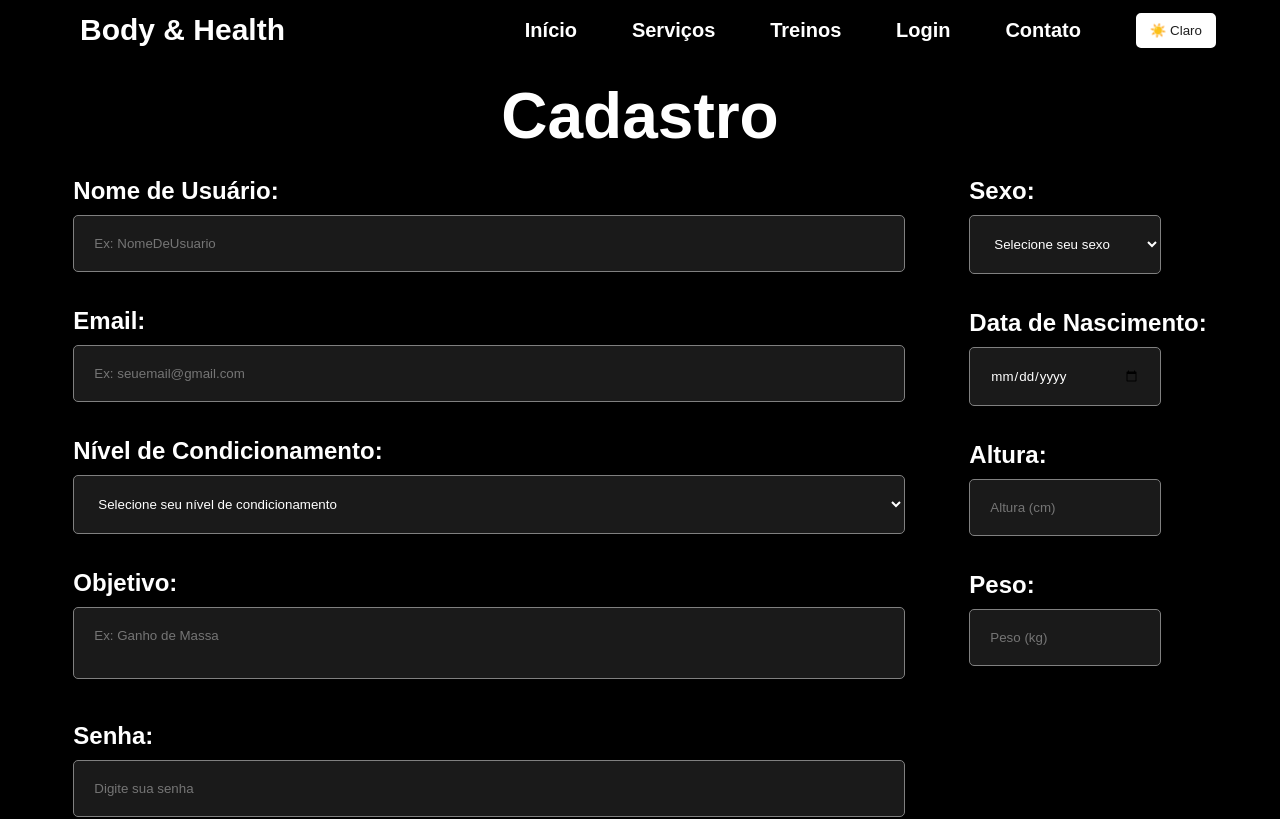
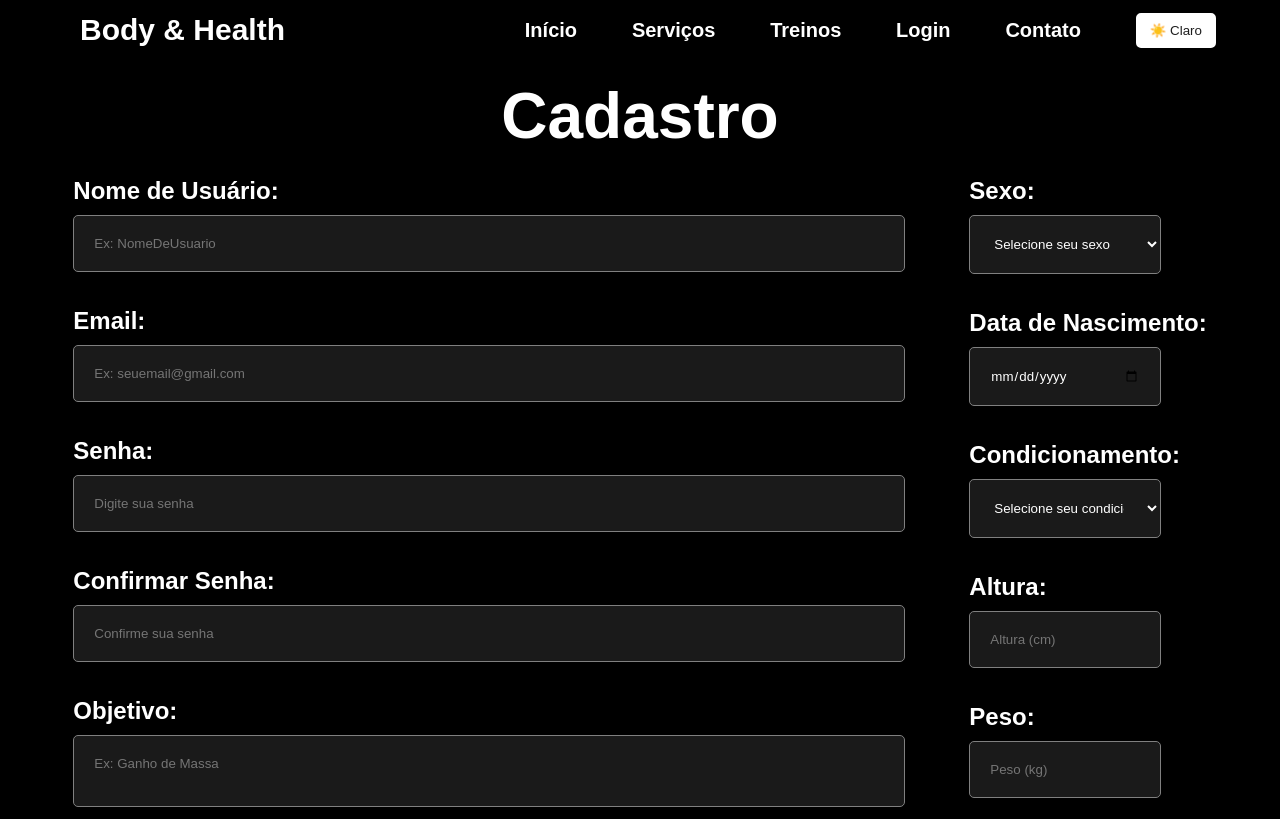
Before and after one commit to Vinirocha388/bodyhealthy-web, a Next.js app: page /cadastro in a window 1280 px wide. Shown: the top 819 px of the page. Built offline with nearby package versions, Linux system fonts and the light colour scheme; no server answers.

Commit message:
refactor: cadastro page

```diff
--- a/src/app/cadastro/page.jsx
+++ b/src/app/cadastro/page.jsx
@@ -118,35 +118,6 @@ export default function Cadastro() {
                 </div>
 
                 <div className={styles.cadastroTopic}>
-                  <h2 className={styles.topicTitle}>Nível de Condicionamento:</h2>
-                  <select
-                    name="conditioning"
-                    className={styles.cadastroCondicionamentoInput}
-                    value={formData.conditioning}
-                    onChange={handleChange}
-                  >
-                    <option value="" disabled>
-                      Selecione seu nível de condicionamento
-                    </option>
-                    <option value="Iniciante">Iniciante</option>
-                    <option value="Intermediário">Intermediário</option>
-                    <option value="Avançado">Avançado</option>
-                  </select>
-                </div>
-
-                <div className={styles.cadastroTopic}>
-                  <h2 className={styles.topicTitle}>Objetivo:</h2>
-                  <textarea
-                    name="descriptionObjective"
-                    type="text"
-                    placeholder="Ex: Ganho de Massa"
-                    className={styles.cadastroObjetivoInput}
-                    value={formData.descriptionObjective}
-                    onChange={handleChange}
-                  />
-                </div>
-
-                <div className={styles.cadastroTopic}>
                   <h2 className={styles.topicTitle}>Senha:</h2>
                   <input
                     name="password"
@@ -173,6 +144,18 @@ export default function Cadastro() {
                   {formData.password !== formData.confirmPassword && (
                     <p className={styles.passwordError}>As senhas não coincidem.</p>
                   )}
+                </div>
+
+                <div className={styles.cadastroTopic}>
+                  <h2 className={styles.topicTitle}>Objetivo:</h2>
+                  <textarea
+                    name="descriptionObjective"
+                    type="text"
+                    placeholder="Ex: Ganho de Massa"
+                    className={styles.cadastroObjetivoInput}
+                    value={formData.descriptionObjective}
+                    onChange={handleChange}
+                  />
                 </div>
               </div>
 
@@ -207,6 +190,24 @@ export default function Cadastro() {
                     onChange={handleChange}
                     required
                   />
+                </div>
+
+                <div className={styles.cadastroTopicSecondCollumn}>
+                  <h2 className={styles.topicTitle}>Condicionamento:</h2>
+                  <select
+                    name="conditioning"
+                    className={styles.cadastroSexoInput}
+                    value={formData.conditioning}
+                    onChange={handleChange}
+                    required
+                  >
+                    <option value="" disabled>
+                      Selecione seu condicionamento atual
+                    </option>
+                    <option value="Iniciante">Iniciante</option>
+                    <option value="Intermediário">Intermediário</option>
+                    <option value="Avançado">Avançado</option>
+                  </select>
                 </div>
 
                 <div className={styles.cadastroTopicSecondCollumn}>
```
